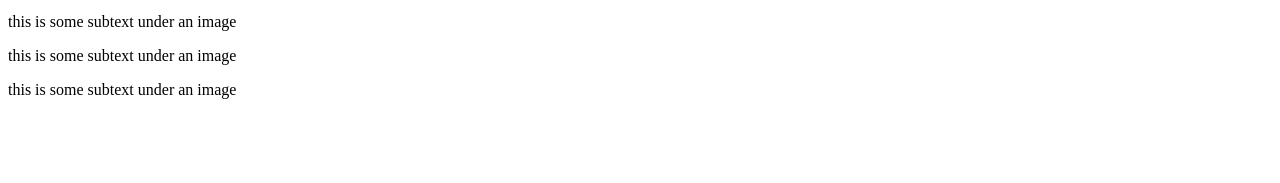
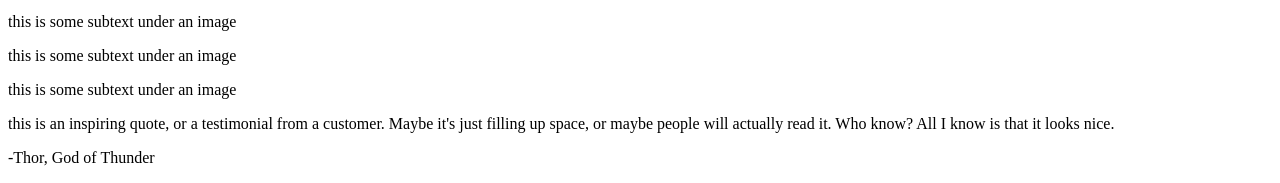
Before and after one commit to Myth428/TOP-Project-Landing-Page, a plain HTML site: page index.html in a window 1280 px wide. Shown: the part 1013-1196 px from the top of the page. Before the commit the page ends 1128 px from the top, so only its background shows below. Drawn offline with Linux system fonts and the light colour scheme.

Commit message:
added main-body-3 to index.hmtl

```diff
--- a/index.html
+++ b/index.html
@@ -29,5 +29,9 @@
         <p>this is some subtext under an image</p>
         <p>this is some subtext under an image</p>
     </div>
+    <div class="main-body-3">
+        <p>this is an inspiring quote, or a testimonial from a customer. Maybe it's just filling up space, or maybe people will actually read it. Who know? All I know is that it looks nice.</p>
+        <p>-Thor, God of Thunder</p>
+    </div>
 </body>
 </html>
```
